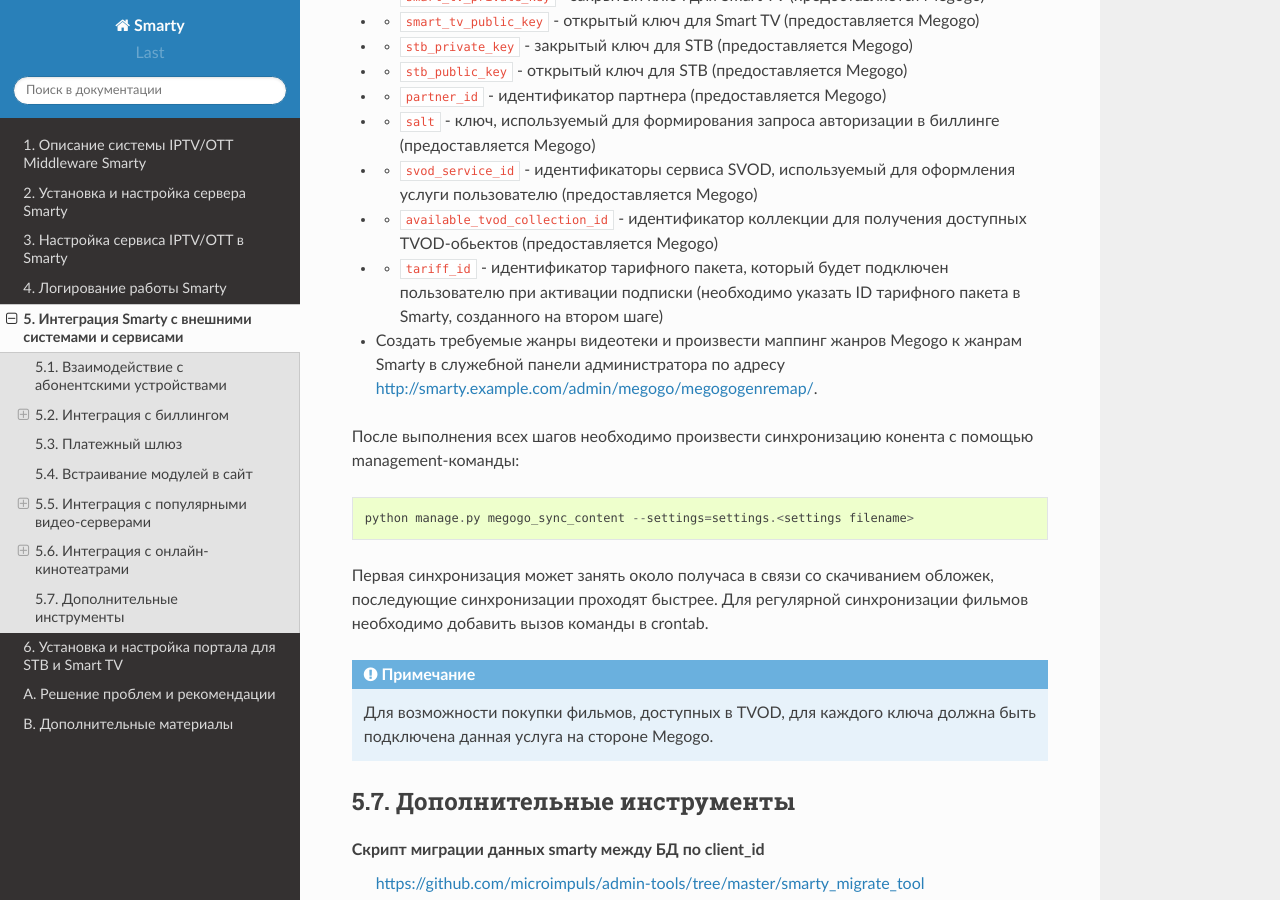
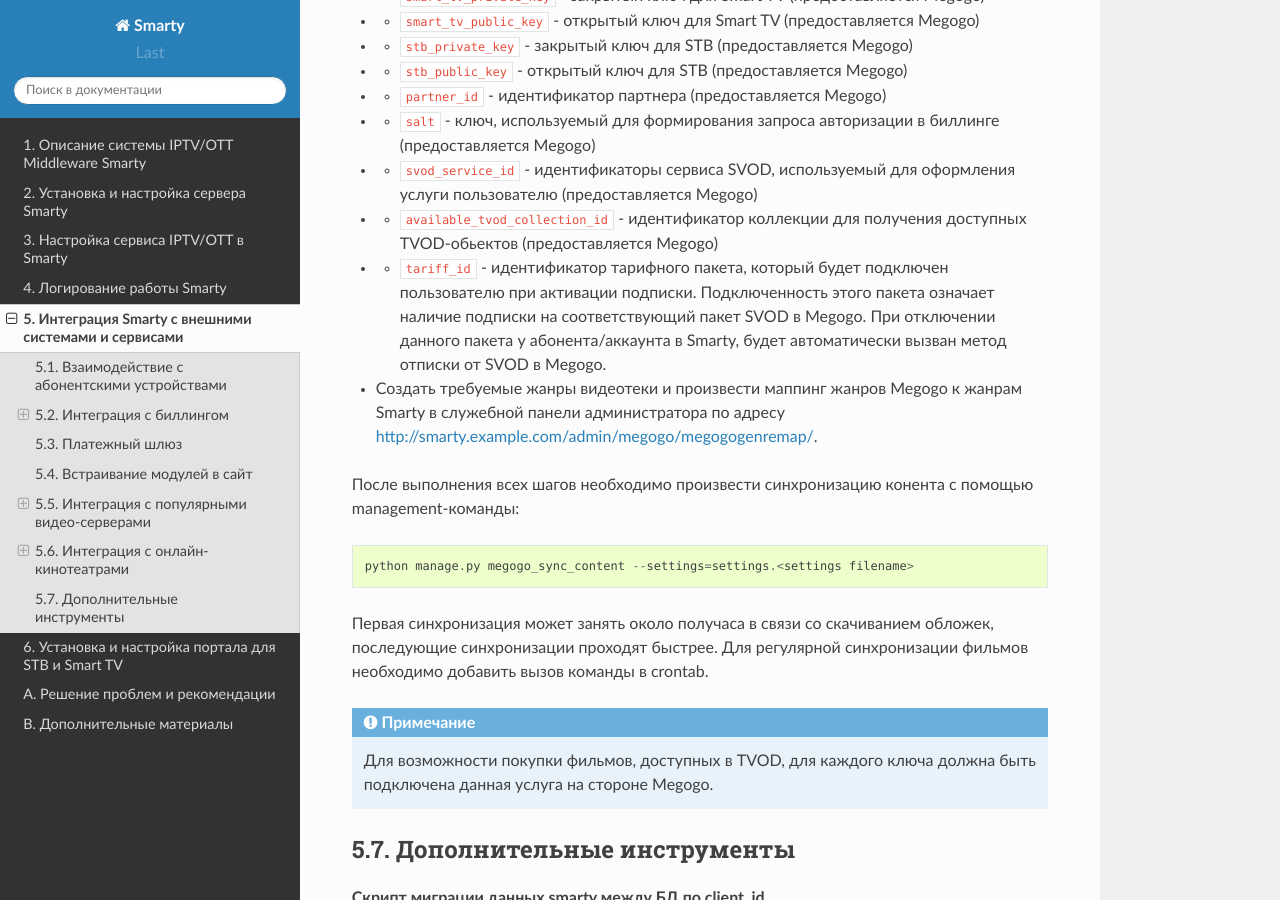
Before and after one commit to sergey-yakovlev/smarty-docs, a Sphinx documentation site: the page built from source/integration.rst, in a window 1280 px wide and 900 px high, scrolled down 5062 px. Built offline with Sphinx 7.4.7 and the Read the Docs theme 2.0.0, drawn with Linux system fonts in a browser that asks for light colours.

Commit message:
дополнил про tariff_id

```diff
--- a/source/integration.rst
+++ b/source/integration.rst
@@ -186,8 +186,9 @@
 * * ``salt`` - ключ, используемый для формирования запроса авторизации в биллинге (предоставляется Megogo)
 * * ``svod_service_id`` - идентификаторы сервиса SVOD, используемый для оформления услуги пользователю (предоставляется Megogo)
 * * ``available_tvod_collection_id`` - идентификатор коллекции для получения доступных TVOD-обьектов (предоставляется Megogo)
-* * ``tariff_id`` - идентификатор тарифного пакета, который будет подключен пользователю при активации подписки
-    (необходимо указать ID тарифного пакета в Smarty, созданного на втором шаге)
+* * ``tariff_id`` - идентификатор тарифного пакета, который будет подключен пользователю при активации подписки.
+    Подключенность этого пакета означает наличие подписки на соответствующий пакет SVOD в Megogo. При отключении данного
+    пакета у абонента/аккаунта в Smarty, будет автоматически вызван метод отписки от SVOD в Megogo.
 * Создать требуемые жанры видеотеки и произвести маппинг жанров Megogo к жанрам Smarty в служебной панели администратора
   по адресу http://smarty.example.com/admin/megogo/megogogenremap/.
 
```
